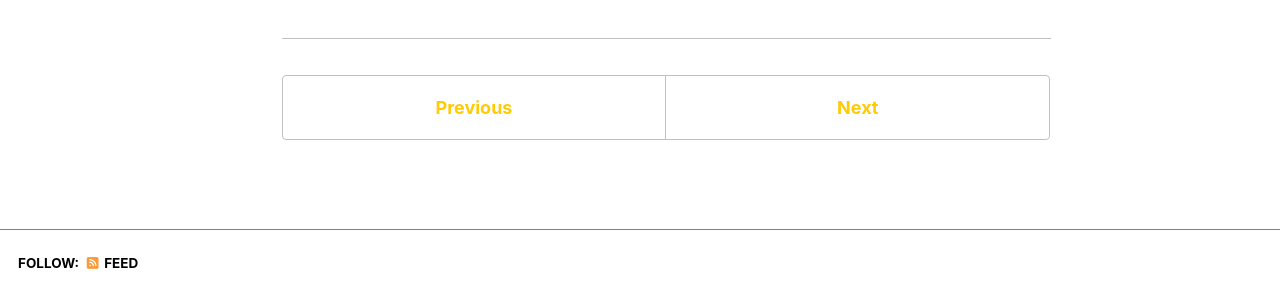
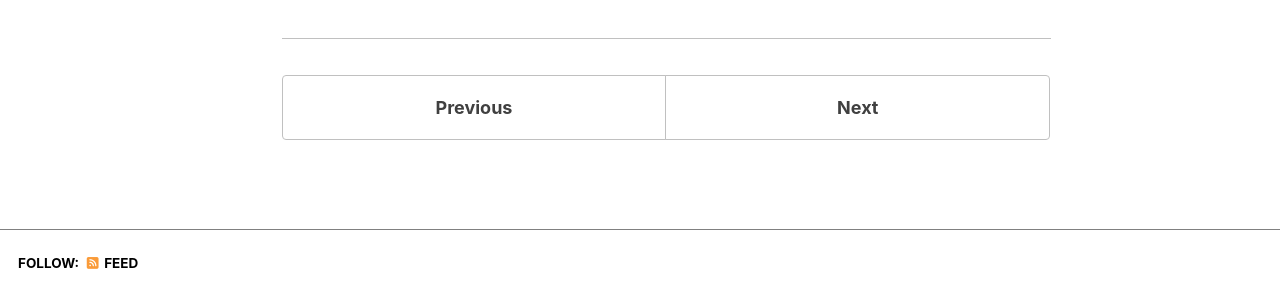
Before and after one commit to andrew-kang/andrew-kang.github.io, a Jekyll site: the page built from _teaching/2015-spring-teaching-2.md, in a window 1280 px wide. Shown: the part 560-846 px from the top of the page. Built offline with Jekyll 4.4.1, drawn with Linux system fonts in a browser that asks for light colours; a script bundle is joined from its source files by our own code; library files that are not in the unit come from our copies.

Commit message:
fix: attempt to change hover color

```diff
--- a/_sass/layout/_navigation.scss
+++ b/_sass/layout/_navigation.scss
@@ -83,12 +83,12 @@
       line-height: 1.5;
       text-align: center;
       text-decoration: none;
-      color: #FFCB05;
+      color: var(--global-text-color-light);
       border: 1px solid var(--global-border-color);
       border-radius: 0;
 
       &:hover {
-        color: var(--global-link-color-hover);
+        color: #FFCB05;
       }
 
       &.current {
@@ -97,7 +97,7 @@
       }
 
       &.disabled {
-        color: #FFCB05;
+        color: var(--global-text-color-light);
         pointer-events: none;
         cursor: not-allowed;
       }
@@ -131,12 +131,12 @@
     font-weight: bold;
     text-align: center;
     text-decoration: none;
-    color: #FFCB05;
+    color: var(--global-text-color-light);
     border: 1px solid var(--global-border-color);
     border-radius: $border-radius;
 
     &:hover {
-      color: var(--global-link-color-hover);
+      color: #FFCB05;
     }
 
     &:first-child {
@@ -151,7 +151,7 @@
     }
 
     &.disabled {
-      color: #FFCB05;
+      color: var(--global-text-color-light);
       pointer-events: none;
       cursor: not-allowed;
     }
@@ -185,7 +185,7 @@
     text-decoration: none;
 
     &:hover {
-      color: var(--global-masthead-link-color-hover);
+      color: #FFCB05;
     }
   }
 
@@ -197,7 +197,7 @@
     border: 0;
     outline: none;
     background-color: #00274C;
-    color: #FFCB05;
+    color: var(--global-text-color);
     cursor: pointer;
     z-index: 100;
   }
@@ -279,8 +279,8 @@
       font-size: $type-size-5;
 
       &:hover {
-        color: var(--global-masthead-link-color-hover);
-        background: var(--global-border-color);
+        color: #FFCB05;
+        background: #FFCB05;
       }
     }
 
@@ -384,7 +384,7 @@
 
 .toc {
   font-family: $sans-serif-narrow;
-  color: #FFCB05;
+  color: var(--global-text-color-light);
   text-transform: uppercase;
   letter-spacing: 1px;
   background-color: #fff;
```
